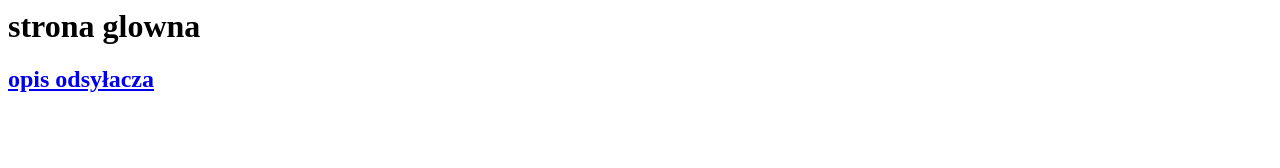
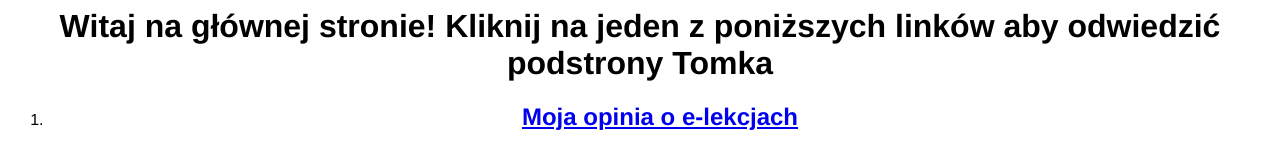
Before and after one commit to czarnobrody01/elekcje, a plain HTML site: page index.html in a window 1280 px wide. Drawn offline with Linux system fonts and the light colour scheme.

Commit message:
Update index.html

```diff
--- a/index.html
+++ b/index.html
@@ -3,7 +3,13 @@
 <title>Głowna strona</title>
 </head>
 <body>
-<h1>strona glowna</h1>
-<h2><a href="https://czarnobrody01.github.io/elekcje/opinia.html">opis odsyłacza</a></h2>
+<font face="helvetica, arial, sans-serif">
+<center>
+  <h1>Witaj na głównej stronie! Kliknij na jeden z poniższych linków aby odwiedzić podstrony Tomka</h1>
+	<ol>
+		<li><h2><a href="https://czarnobrody01.github.io/elekcje/opinia.html">Moja opinia o e-lekcjach</a></h2></li>
+	</ol>
+  </center>
+ </font>
 </body>
 </html>
```
